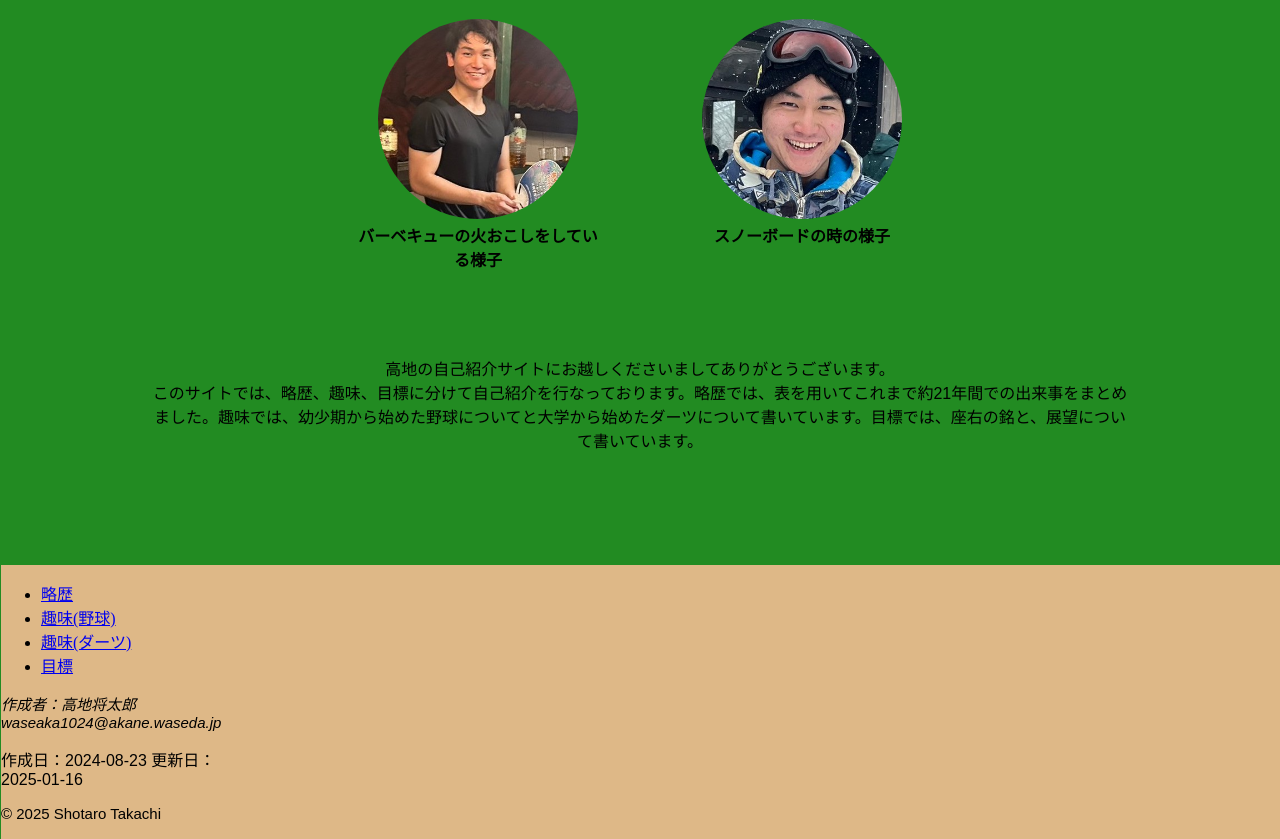
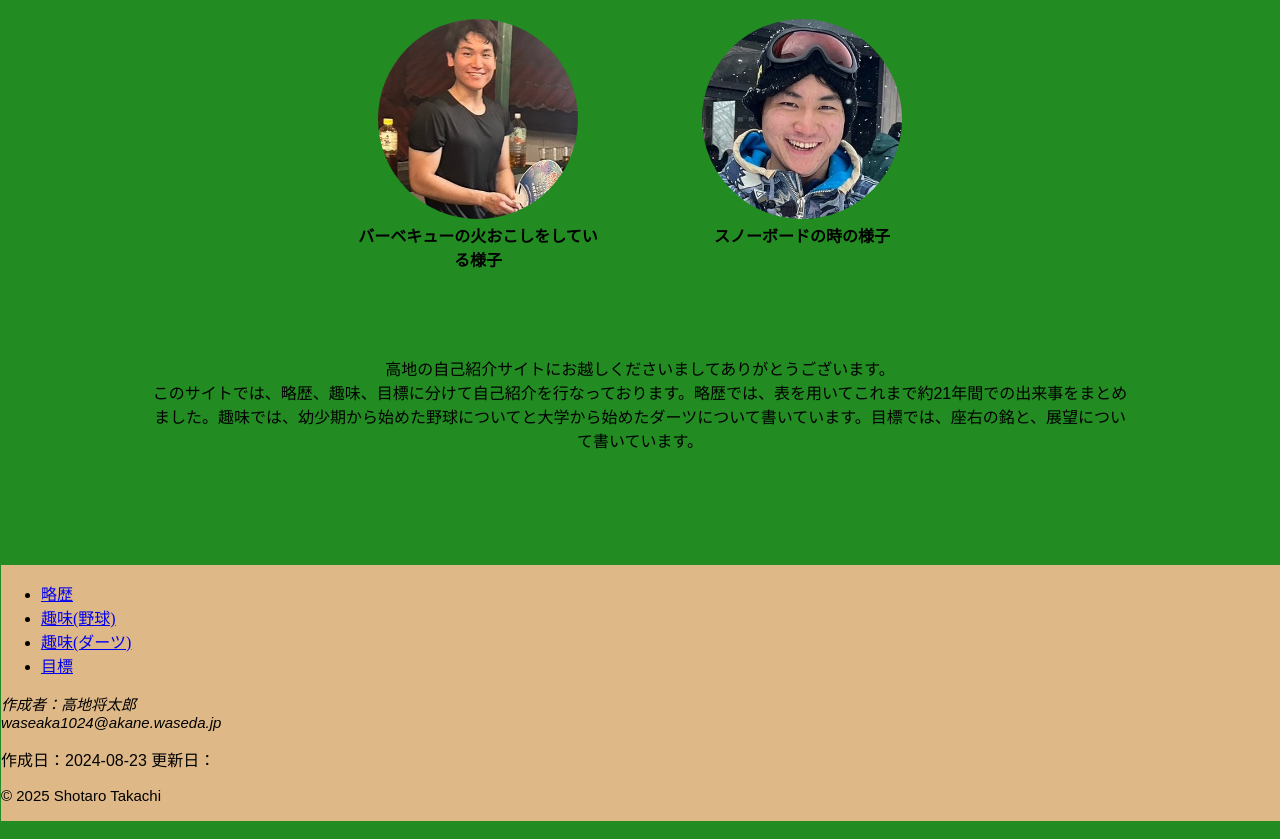
Before and after one commit to Shotaro-Takachi/portfolio, a plain HTML site: page index.html in a window 1280 px wide. Shown: the part 343-1182 px from the top of the page. Drawn offline with Linux system fonts and the light colour scheme.

Commit message:
う９９０おいう

```diff
--- a/index.html
+++ b/index.html
@@ -49,7 +49,7 @@
     </div>
     <div>
       <address>作成者：高地将太郎 waseaka1024@akane.waseda.jp</address>
-      <p>作成日：<time>2024-08-23</time> 更新日：<time>2025-01-16</time></p>
+      <p>作成日：<time>2024-08-23</time> 更新日：<time></time></p>
       <p><small>&copy; 2025 Shotaro Takachi</small></p>
     </div>
   </footer>
```
